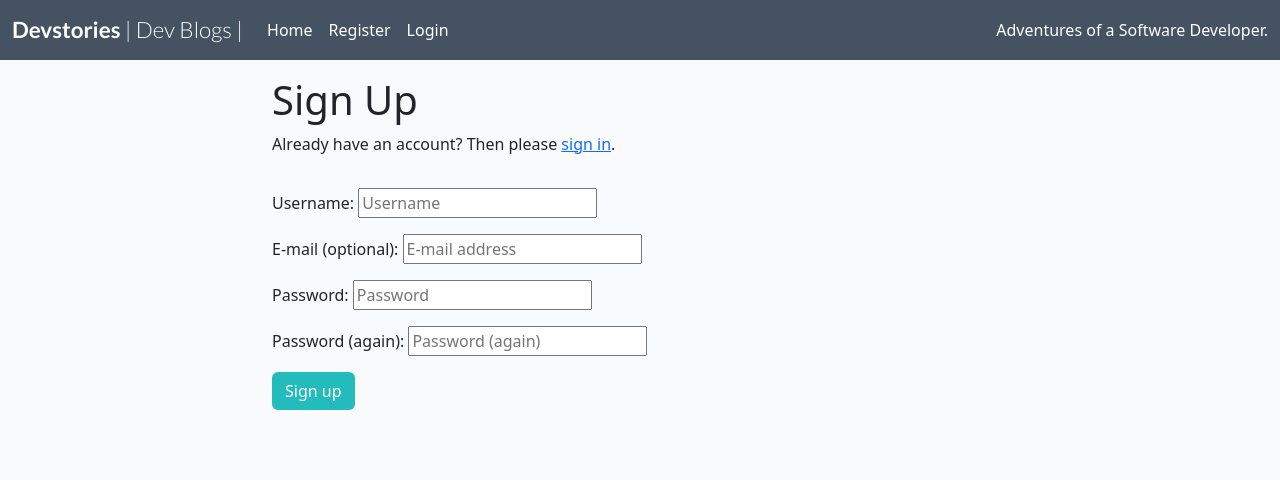
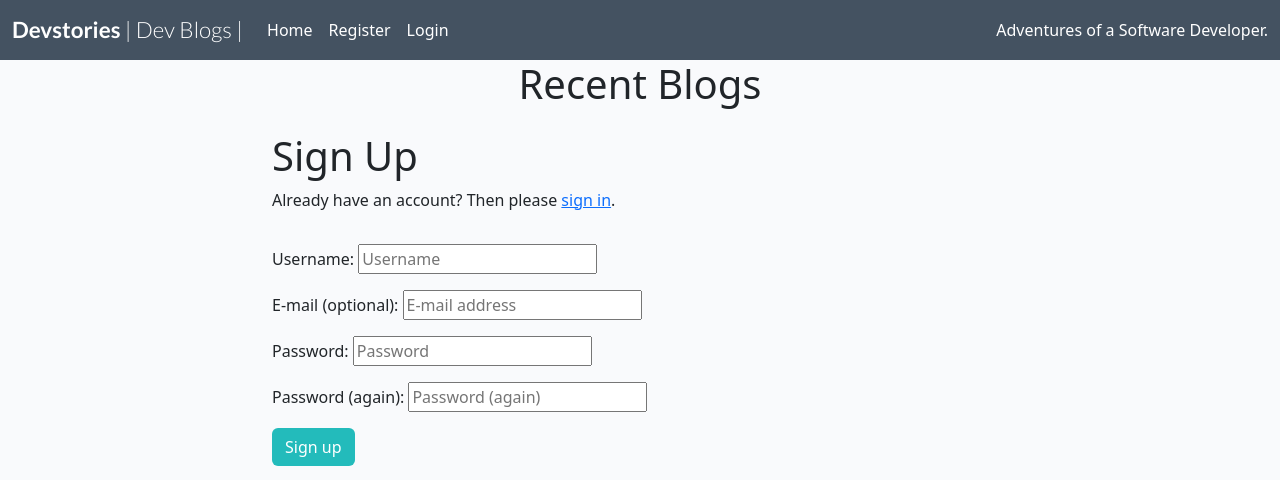
Before and after one commit to owenbcoding/old-p4, a Django app: page /account/signup/ in a window 1280 px wide. Shown: the top 480 px of the page. Run offline with Django 3.2, Linux system fonts and the light colour scheme.

Commit message:
Added h1

```diff
--- a/templates/base.html
+++ b/templates/base.html
@@ -68,6 +68,7 @@
     </nav>
 
     <main class="flex-shrink-0 main-bg">
+        <h1 class="text-center">Recent Blogs</h1>
         {% block content %}
         <!-- Content Goes here -->
         {% endblock content %}
```
